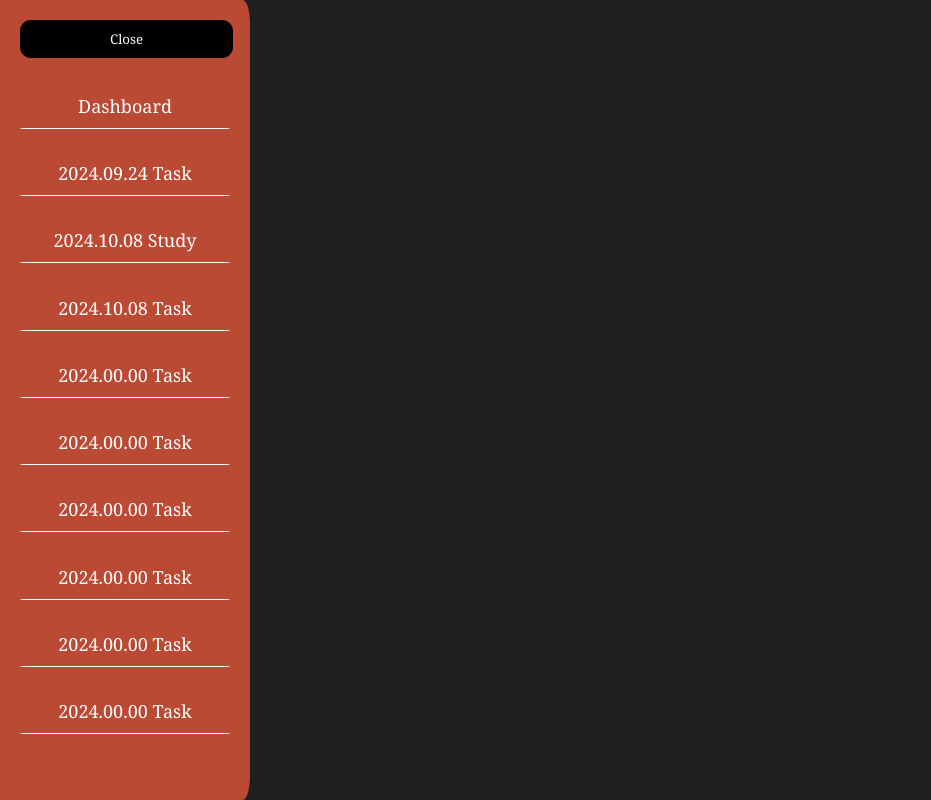
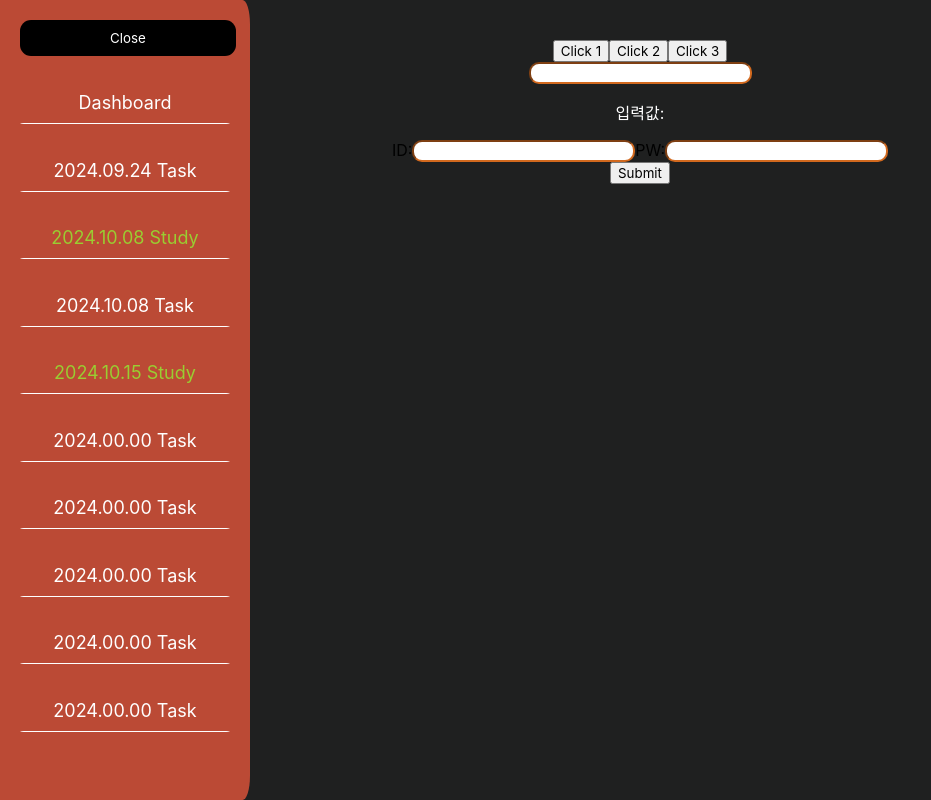
Before and after one commit to yoonmins/react_study_hanseo_univ, a React (Create React App) app: page /Study1015 in a window 1280 px wide. Shown: the whole page, without its empty margins (0-931 px from the left). Built offline with nearby package versions, Linux system fonts and the light colour scheme.

Commit message:
feat : Study 1015 component study

```diff
--- a/src/App.css
+++ b/src/App.css
@@ -1,3 +1,10 @@
+*{
+  font-family: -apple-system, BlinkMacSystemFont, 'Segoe UI', 'Roboto', 'Oxygen',
+    'Ubuntu', 'Cantarell', 'Fira Sans', 'Droid Sans', 'Helvetica Neue',
+    sans-serif;
+  -webkit-font-smoothing: antialiased;
+  -moz-osx-font-smoothing: grayscale;
+}
 .App {
   text-align: center;
   background-color: #1f2020;
--- a/src/App.js
+++ b/src/App.js
@@ -5,6 +5,7 @@ import Dashboard from './pages/Dashboard';
 import Task0924 from './pages/Task0924';
 import Study1008 from './pages/Study1008';
 import Task1008 from './pages/Task1008';
+import Study1015 from './pages/Study1015';
 import './App.css';
 
 function App() {
@@ -18,6 +19,7 @@ function App() {
               <Route path="/Task0924" element={<Task0924 />} />
               <Route path="/Study1008" element={<Study1008 />} />
               <Route path="/Task1008" element={<Task1008 />} />
+              <Route path="/Study1015" element={<Study1015 />} />
             </Routes>
         </div>
       </div>
--- /dev/null
+++ b/src/pages/Study1015.js
@@ -0,0 +1,67 @@
+import React, {useState} from "react";
+import './study.css';
+import InputComponent from "./component/InputComponent";
+
+const Study1015 = () => {
+    const [idInputValue, setidInputValue] = useState("");
+    const [pwInputValue, setpwInputValue] = useState("");
+
+    const handleIDInputChange = (value) => {
+        setidInputValue(value);
+    }
+
+    const handlePWInputChange = (value) => {
+        setpwInputValue(value);
+    }
+
+    const handleFormSubmit = (e) => {
+        e.preventDefault(); //보안부분으로 필요한 요소
+        alert(`Your ID submit: ${idInputValue}`);
+        alert(`You PW submit: ${pwInputValue}`);
+    }
+
+    return (
+        <div className="study1015-container">
+            <ButtonOnclickEvent/>
+            <InputEvent/>
+            <form onSubmit={handleFormSubmit}>
+                <InputComponent idValue={idInputValue} pwValue={pwInputValue} onChangeID={handleIDInputChange} onChangePW={handlePWInputChange}/>
+                <button type="submit">Submit</button>
+            </form>
+        </div>
+    );
+};
+
+function ButtonOnclickEvent(){
+    const [text, setText] = useState('');
+
+    function handleClick(num){
+        setText('Click ${num} button');
+    }
+
+    return (
+        <div className="button-css">
+            <h1>{text}</h1>
+            <button onClick={() => handleClick(1)}>Click 1</button>
+            <button onClick={() => handleClick(2)}>Click 2</button>
+            <button onClick={() => handleClick(3)}>Click 3</button>
+        </div>
+    );
+}
+
+function InputEvent(){
+    const [value, setValue] = useState('');
+
+    const handleChange =(event) =>{
+        setValue(event.target.value);
+    }
+
+    return (
+        <div className="input-css">
+            <input type="text" value={value} onChange={handleChange}/>
+            <p>입력값: {value}</p>
+        </div>
+    );
+}
+
+export default Study1015;
--- /dev/null
+++ b/src/pages/component/InputComponent.js
@@ -0,0 +1,16 @@
+import React from "react";
+
+function InputComponent({idValue, pwValue, onChangeID, onChangePW}){
+    return(
+        <div>
+            <label>
+                ID:
+                <input type="text" value={idValue} onChange={(e)=>onChangeID(e.target.value)}/>
+                PW:
+                <input type="text" value={pwValue} onChange={(e)=>onChangePW(e.target.value)}/>
+            </label>
+        </div>
+    )
+}
+
+export default InputComponent
--- /dev/null
+++ b/src/pages/study.css
@@ -0,0 +1,3 @@
+p{
+    color: white;
+}
--- a/src/sidebar/Sidebar.css
+++ b/src/sidebar/Sidebar.css
@@ -64,3 +64,7 @@
     display: flex;
     flex-direction: column;
   }
+
+  .study-text{
+    color: yellowgreen;
+  }
--- a/src/sidebar/Sidebar.js
+++ b/src/sidebar/Sidebar.js
@@ -18,9 +18,9 @@ const Sidebar = () => {
         <ul>
           <li><Link to="/">Dashboard</Link></li>
           <li><Link to="/Task0924">2024.09.24 Task</Link></li>
-          <li><Link to="/Study1008">2024.10.08 Study</Link></li>
+          <li><Link to="/Study1008" className='study-text'>2024.10.08 Study</Link></li>
           <li><Link to="/Task1008">2024.10.08 Task</Link></li>
-          <li><Link to="/#">2024.00.00 Task</Link></li>
+          <li><Link to="/Study1015" className='study-text'>2024.10.15 Study</Link></li>
           <li><Link to="/#">2024.00.00 Task</Link></li>
           <li><Link to="/#">2024.00.00 Task</Link></li>
           <li><Link to="/#">2024.00.00 Task</Link></li>
```
